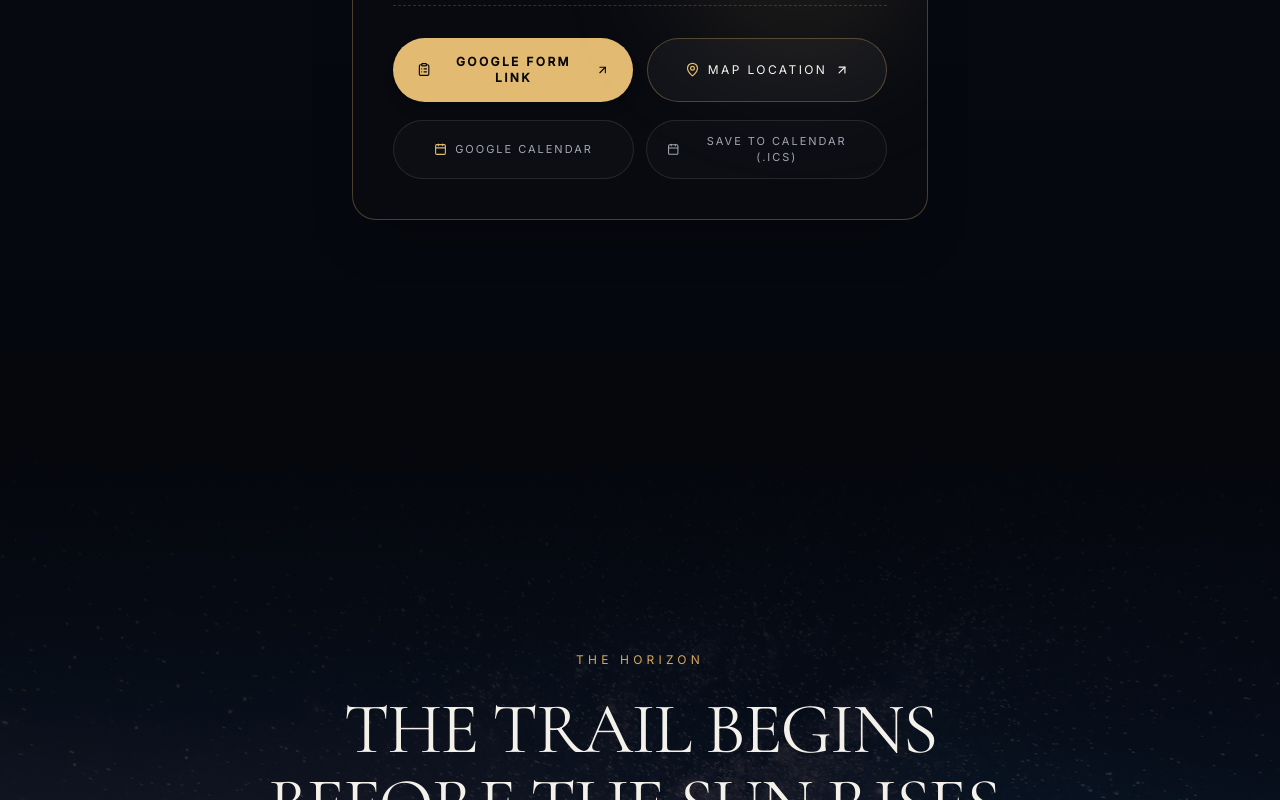
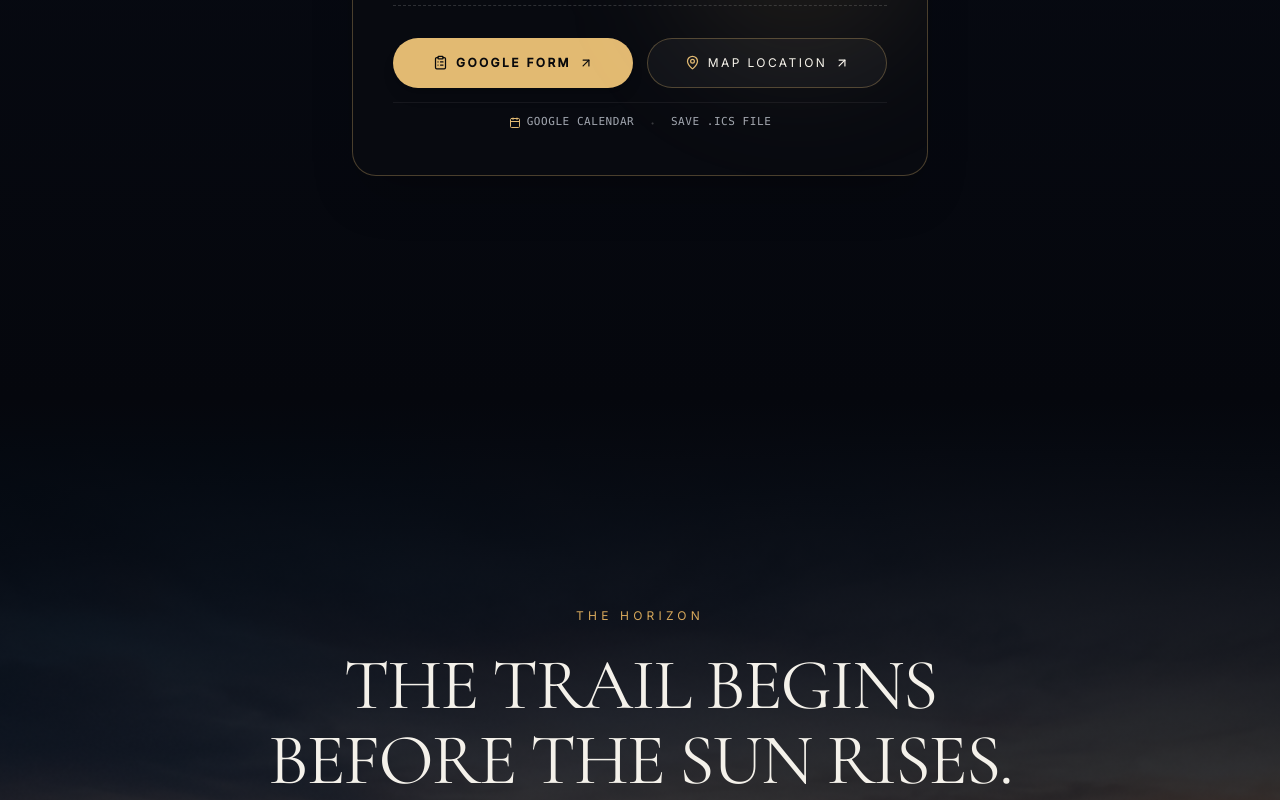
Before and after one commit to Vikash55Kumar/traveller, a Next.js app in the folder traveller-frontend/: page / in a window 1280 px wide. Shown: the part 11200-12000 px from the top of the page. Built offline with nearby package versions, Linux system fonts and the light colour scheme.

Commit message:
feat: replace THE HORIZON background image with authentic Jodhpur Kailana dawn landscape

```diff
--- a/traveller-frontend/src/components/arrival/ArrivalSection.tsx
+++ b/traveller-frontend/src/components/arrival/ArrivalSection.tsx
@@ -106,7 +106,7 @@ export default function ArrivalSection() {
                 className="px-6 py-4 rounded-full bg-[#E2BA72] text-[#08090C] font-semibold text-xs tracking-[0.2em] uppercase hover:bg-[#F3D089] transition-all duration-300 flex items-center justify-center gap-2 cursor-pointer shadow-lg hover:shadow-[#E2BA72]/20 group"
               >
                 <ClipboardList size={15} />
-                <span>GOOGLE FORM LINK</span>
+                <span>GOOGLE FORM</span>
                 <ArrowUpRight
                   size={14}
                   className="group-hover:translate-x-0.5 group-hover:-translate-y-0.5 transition-transform"
@@ -128,18 +128,20 @@ export default function ArrivalSection() {
               </a>
             </div>
 
-            {/* Secondary Row: Calendar Options */}
-            <div className="grid grid-cols-1 sm:grid-cols-2 gap-3 pt-1">
+            {/* Secondary Calendar Actions */}
+            <div className="flex items-center justify-center gap-4 pt-2 border-t border-white/[0.06]">
               <a
                 href={getGoogleCalendarUrl()}
                 target="_blank"
                 rel="noopener noreferrer"
                 onClick={() => setSaved(true)}
-                className="px-5 py-3 rounded-full bg-white/[0.02] text-[#A2A7B0] hover:text-[#F8F6F0] border border-white/10 hover:border-white/20 text-[11px] tracking-[0.18em] uppercase transition-all duration-300 flex items-center justify-center gap-2"
+                className="text-[11px] font-mono tracking-wider text-[#A2A7B0] hover:text-[#E2BA72] transition-colors flex items-center gap-1.5"
               >
-                <Calendar size={13} className="text-[#E2BA72]" />
+                <Calendar size={12} className="text-[#E2BA72]" />
                 <span>GOOGLE CALENDAR</span>
               </a>
+
+              <span className="text-white/20">·</span>
 
               <button
                 type="button"
@@ -147,10 +149,9 @@ export default function ArrivalSection() {
                   generateIcsFile();
                   setSaved(true);
                 }}
-                className="px-5 py-3 rounded-full bg-white/[0.02] text-[#A2A7B0] hover:text-[#F8F6F0] border border-white/10 hover:border-white/20 text-[11px] tracking-[0.18em] uppercase transition-all duration-300 flex items-center justify-center gap-2 cursor-pointer"
+                className="text-[11px] font-mono tracking-wider text-[#A2A7B0] hover:text-[#E2BA72] transition-colors flex items-center gap-1.5 cursor-pointer"
               >
-                <Calendar size={13} />
-                <span>SAVE TO CALENDAR (.ICS)</span>
+                <span>SAVE .ICS FILE</span>
               </button>
             </div>
 
@@ -158,10 +159,10 @@ export default function ArrivalSection() {
               <motion.div
                 initial={{ opacity: 0, scale: 0.95 }}
                 animate={{ opacity: 1, scale: 1 }}
-                className="flex items-center justify-center gap-2 pt-2 text-[#E2BA72]"
+                className="flex items-center justify-center gap-2 pt-1 text-[#E2BA72]"
               >
-                <CheckCircle2 size={16} />
-                <span className="text-[11px] font-mono tracking-widest uppercase">
+                <CheckCircle2 size={14} />
+                <span className="text-[10px] font-mono tracking-widest uppercase">
                   CALENDAR INVITE SAVED // SEE YOU AT 05:00 AM
                 </span>
               </motion.div>
--- a/traveller-frontend/src/components/final/FinalSection.tsx
+++ b/traveller-frontend/src/components/final/FinalSection.tsx
@@ -13,15 +13,15 @@ export default function FinalSection() {
       {/* Background Dawn Horizon Image */}
       <div className="absolute inset-0 z-0 select-none">
         <Image
-          src="/images/horizon-sunrise.jpg"
-          alt="Warm golden sunrise horizon breaking over mountain silhouettes"
+          src="/images/jodhpur-horizon.jpg"
+          alt="Atmospheric first light of dawn over Kailana lake escarpment and distant Mehrangarh ridge in Jodhpur"
           fill
           sizes="100vw"
-          className="object-cover object-center scale-[1.02]"
+          className="object-cover object-center scale-[1.02] brightness-90 contrast-[1.05]"
         />
         {/* Cinematic gradient transitions */}
-        <div className="absolute inset-0 bg-gradient-to-b from-[#05070D] via-[#05070D]/70 to-[#05070D]" />
-        <div className="absolute inset-0 bg-gradient-to-t from-[#D7A85B]/20 via-transparent to-transparent mix-blend-screen" />
+        <div className="absolute inset-0 bg-gradient-to-b from-[#05070D] via-[#05070D]/65 to-[#05070D]" />
+        <div className="absolute inset-0 bg-gradient-to-t from-[#D7A85B]/15 via-transparent to-transparent mix-blend-screen" />
       </div>
 
       <div className="max-w-[1000px] w-full mx-auto text-center relative z-10 my-auto">
```
Also changed, not shown: traveller-frontend/public/images/jodhpur-horizon.jpg (added).
